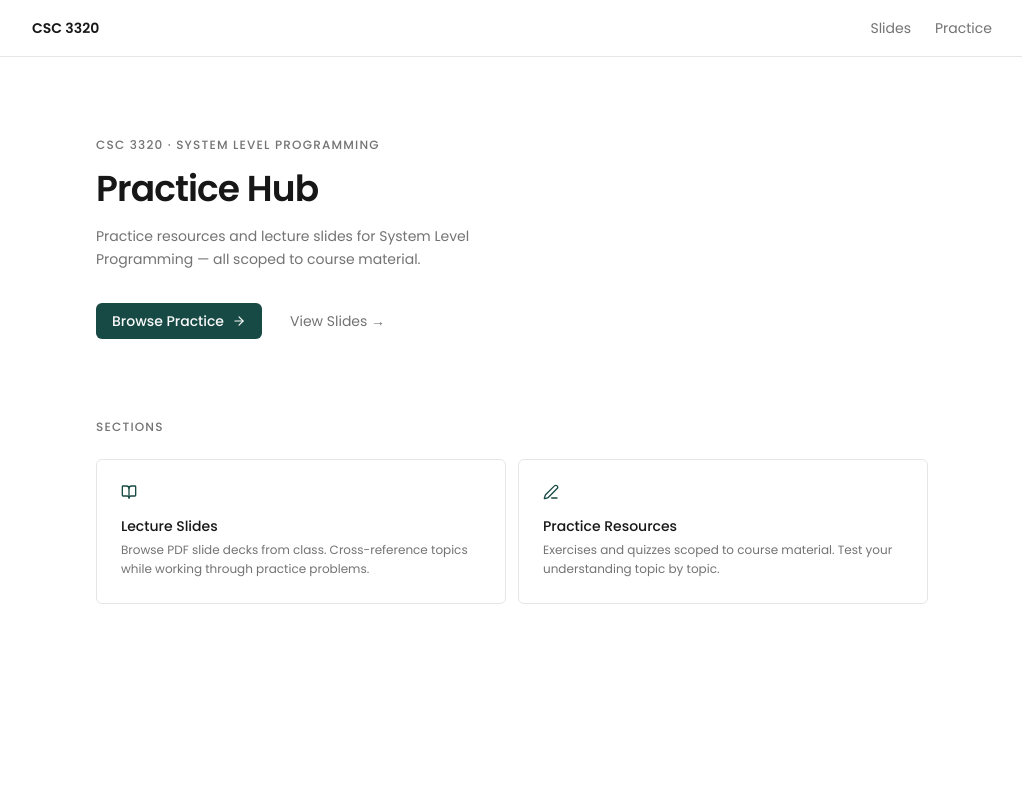
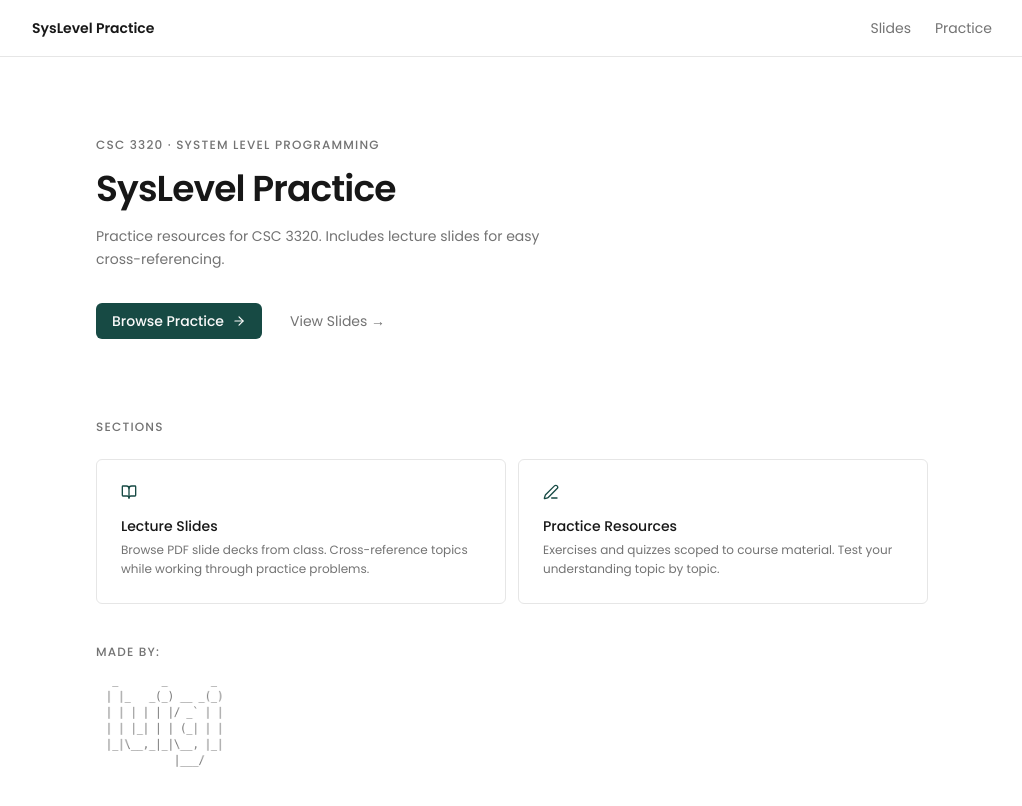
Before and after one commit to lui-gi/system-level-practice, a React (Vite) app in the folder client/: page / in a window 1280 px wide. Shown: the top 806 px of the page, without its empty margins (128-1150 px from the left). Built offline with nearby package versions, Linux system fonts and the light colour scheme.

Commit message:
feat: revamped title + bio

```diff
--- a/client/src/components/Navbar.tsx
+++ b/client/src/components/Navbar.tsx
@@ -16,7 +16,7 @@ export default function Navbar() {
           to="/"
           className="text-sm font-semibold text-foreground transition-colors hover:text-muted-foreground"
         >
-          CSC 3320
+          SysLevel Practice
         </Link>
         <nav className="flex items-center gap-6">
           {navLinks.map(({ to, label }) => (
--- a/client/src/index.css
+++ b/client/src/index.css
@@ -73,6 +73,11 @@
   }
 }
 
+@keyframes spinY {
+  from { transform: rotateY(0deg); }
+  to { transform: rotateY(360deg); }
+}
+
 @layer base {
   * {
     @apply border-border;
--- a/client/src/pages/HomePage.tsx
+++ b/client/src/pages/HomePage.tsx
@@ -26,11 +26,10 @@ export default function HomePage() {
           CSC 3320 · System Level Programming
         </p>
         <h1 className="mb-4 text-4xl font-semibold tracking-tight text-foreground">
-          Practice Hub
+          SysLevel Practice
         </h1>
         <p className="mb-8 max-w-md text-sm leading-relaxed text-muted-foreground">
-          Practice resources and lecture slides for System Level Programming —
-          all scoped to course material.
+          Practice resources for CSC 3320. Includes lecture slides for easy cross-referencing.
         </p>
         <div className="flex items-center gap-3">
           <Link
@@ -47,6 +46,7 @@ export default function HomePage() {
             View Slides →
           </Link>
         </div>
+
       </section>
 
       {/* Section cards */}
@@ -73,6 +73,22 @@ export default function HomePage() {
           ))}
         </div>
       </section>
+
+      {/* Attribution */}
+      <div className="mt-10 flex flex-col items-start gap-3">
+        <p className="text-xs font-medium uppercase tracking-widest text-muted-foreground">
+          made by:
+        </p>
+        <pre
+          className="font-mono text-xs text-muted-foreground"
+          style={{ animation: "spinY 6s linear infinite", display: "inline-block" }}
+        >{` _       _       _
+| |_   _(_) __ _(_)
+| | | | | |/ _\` | |
+| | |_| | | (_| | |
+|_|\\__,_|_|\\__, |_|
+           |___/   `}</pre>
+      </div>
     </div>
   );
 }
```
Also changed, not shown: 1 other file (tests, documents, lock files or other folders).
